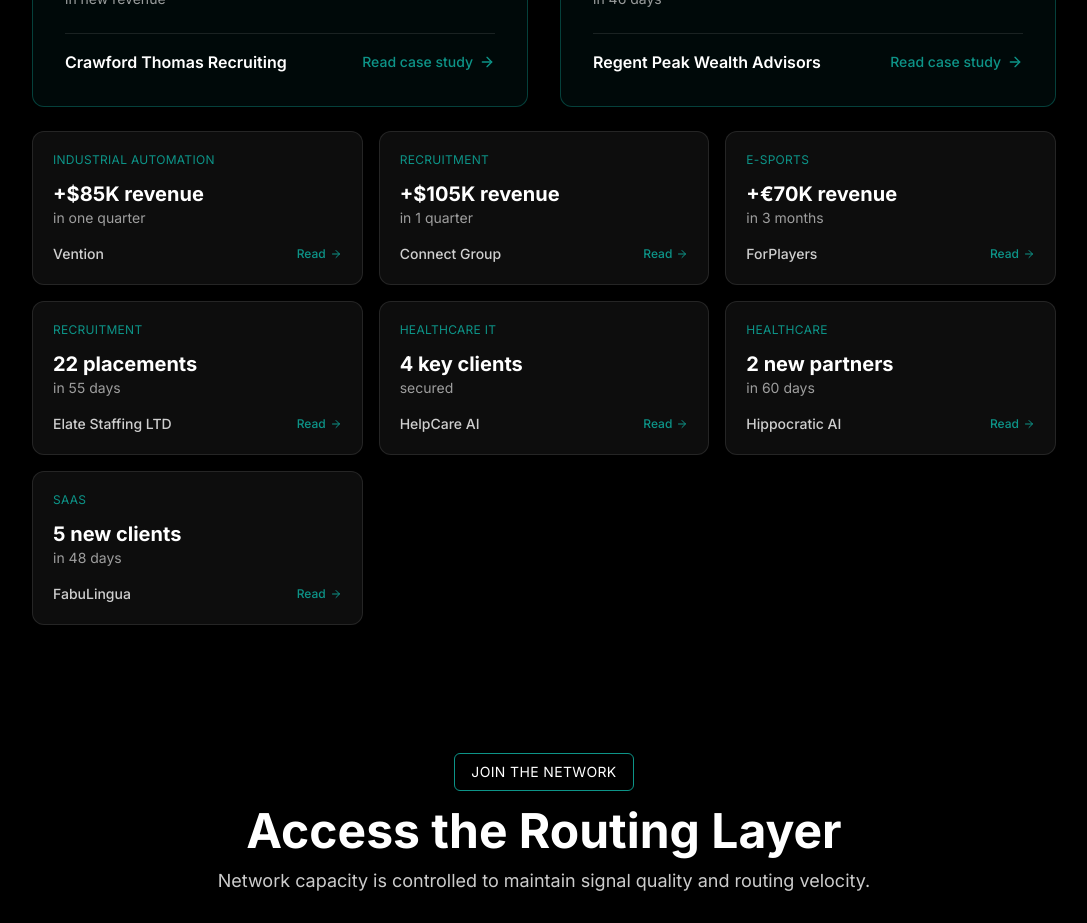
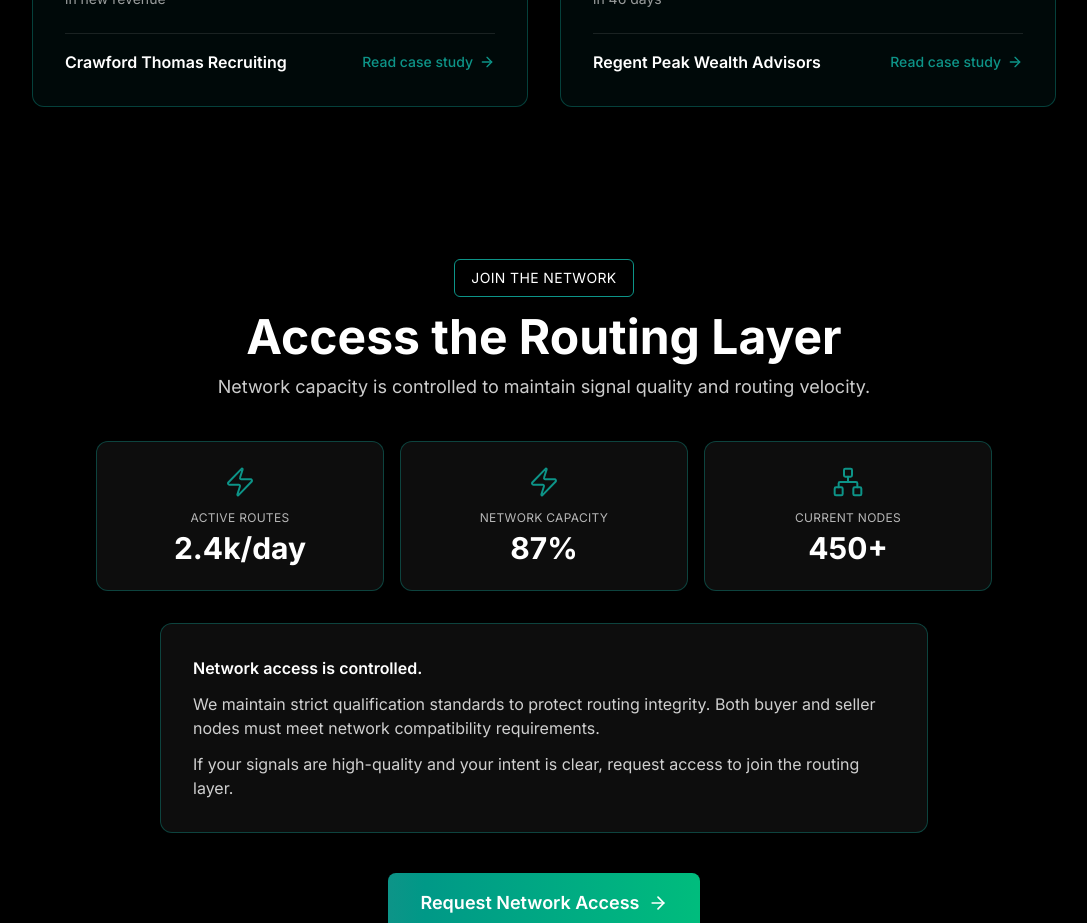
Before and after one commit to DaInfernalCoder/leadsprospector-website, a Next.js app: page / in a window 1280 px wide. Shown: the part 5080-6003 px from the top of the page, without its empty margins (96-1183 px from the left). Built offline with nearby package versions, Linux system fonts and the light colour scheme; no server answers.

Commit message:
Remove supporting results grid, keep only Regent and Crawford

```diff
--- a/app/page.tsx
+++ b/app/page.tsx
@@ -508,41 +508,6 @@
               </div>
             </AnimatedSection>
           </div>
-
-          {/* Supporting results grid */}
-          <div className="grid sm:grid-cols-2 lg:grid-cols-3 gap-4">
-            {[
-              { niche: "Industrial Automation", company: "Vention", result: "+$85K revenue", timeframe: "in one quarter", link: "https://docs.google.com/document/d/1891NffXpCAx1DGIgj5Meww_xEWpwsp_6m7hfMhmivE8/edit?usp=sharing" },
-              { niche: "Recruitment", company: "Connect Group", result: "+$105K revenue", timeframe: "in 1 quarter", link: "https://docs.google.com/document/d/1GgZ01wRM6gcDQsYoO5rkfBhYzuUJ8DnDNtwfqBDa1UM/edit?usp=sharing" },
-              { niche: "E-Sports", company: "ForPlayers", result: "+€70K revenue", timeframe: "in 3 months", link: "https://docs.google.com/document/d/1cPXYCc0Q3Yd3r5rAyDsv0NJIEVEnKmShkOdR6T1-13o/edit?usp=sharing" },
-              { niche: "Recruitment", company: "Elate Staffing LTD", result: "22 placements", timeframe: "in 55 days", link: "https://docs.google.com/document/d/1J0n-_eRMzLnbW1Y45Pyhnz0mfLPKMkUPuNSHic5-k2w/edit?usp=sharing" },
-              { niche: "Healthcare IT", company: "HelpCare AI", result: "4 key clients", timeframe: "secured", link: "https://docs.google.com/document/d/1OgaP_EIZV84XooC-Nh0p5BR-ZzhbcE1jwlZi1Gcy7EQ/edit?usp=sharing" },
-              { niche: "Healthcare", company: "Hippocratic AI", result: "2 new partners", timeframe: "in 60 days", link: "https://docs.google.com/document/d/1xnSKqN8Eahu3dqmi88anDo6CGHlxYBhr53o7dtMkNFU/edit?tab=t.0" },
-              { niche: "SaaS", company: "FabuLingua", result: "5 new clients", timeframe: "in 48 days", link: "https://docs.google.com/document/d/1gAPAk439J1HUzM72YVSAbyusGS_NYAEvtux1nDMtfIA/edit?tab=t.0#heading=h.3vfzw9f9odgn" },
-            ].map((item, i) => (
-              <AnimatedSection key={item.company} variant="fadeUp" delay={0.05 * (i + 1)}>
-                <div className="rounded-xl border border-white/10 bg-white/5 p-5 h-full flex flex-col">
-                  <p className="text-xs uppercase tracking-wide text-[#0d9488] mb-3">{item.niche}</p>
-                  <p className="text-xl font-bold text-white">{item.result}</p>
-                  <p className="text-sm text-white/60 mb-4">{item.timeframe}</p>
-                  <div className="mt-auto flex items-center justify-between gap-2">
-                    <p className="text-sm font-medium text-white/80">{item.company}</p>
-                    {item.link && (
-                      <a
-                        href={item.link}
-                        target="_blank"
-                        rel="noopener noreferrer"
-                        className="shrink-0 inline-flex items-center gap-1 text-xs font-medium text-[#0d9488] hover:text-emerald-400 transition-colors"
-                      >
-                        Read
-                        <ArrowRight className="w-3 h-3" strokeWidth={2} />
-                      </a>
-                    )}
-                  </div>
-                </div>
-              </AnimatedSection>
-            ))}
-          </div>
         </div>
       </section>
 
```
